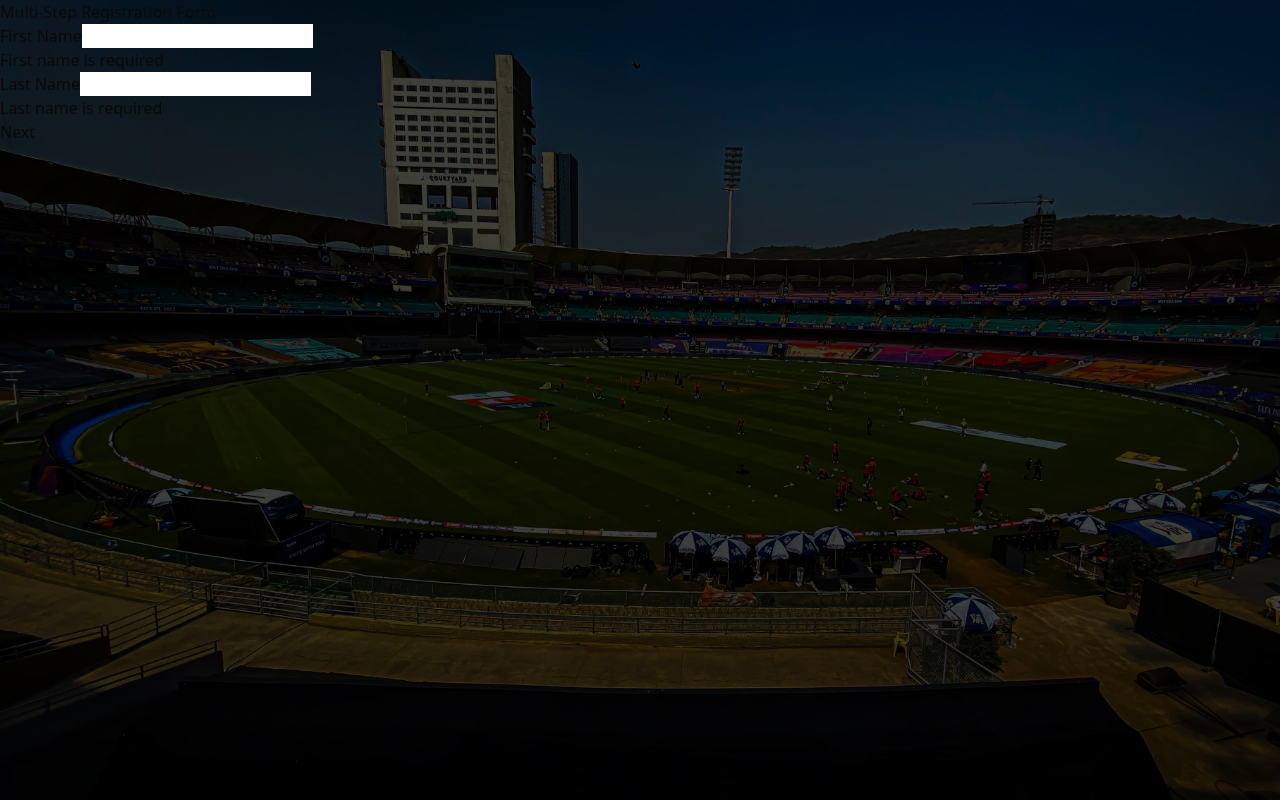
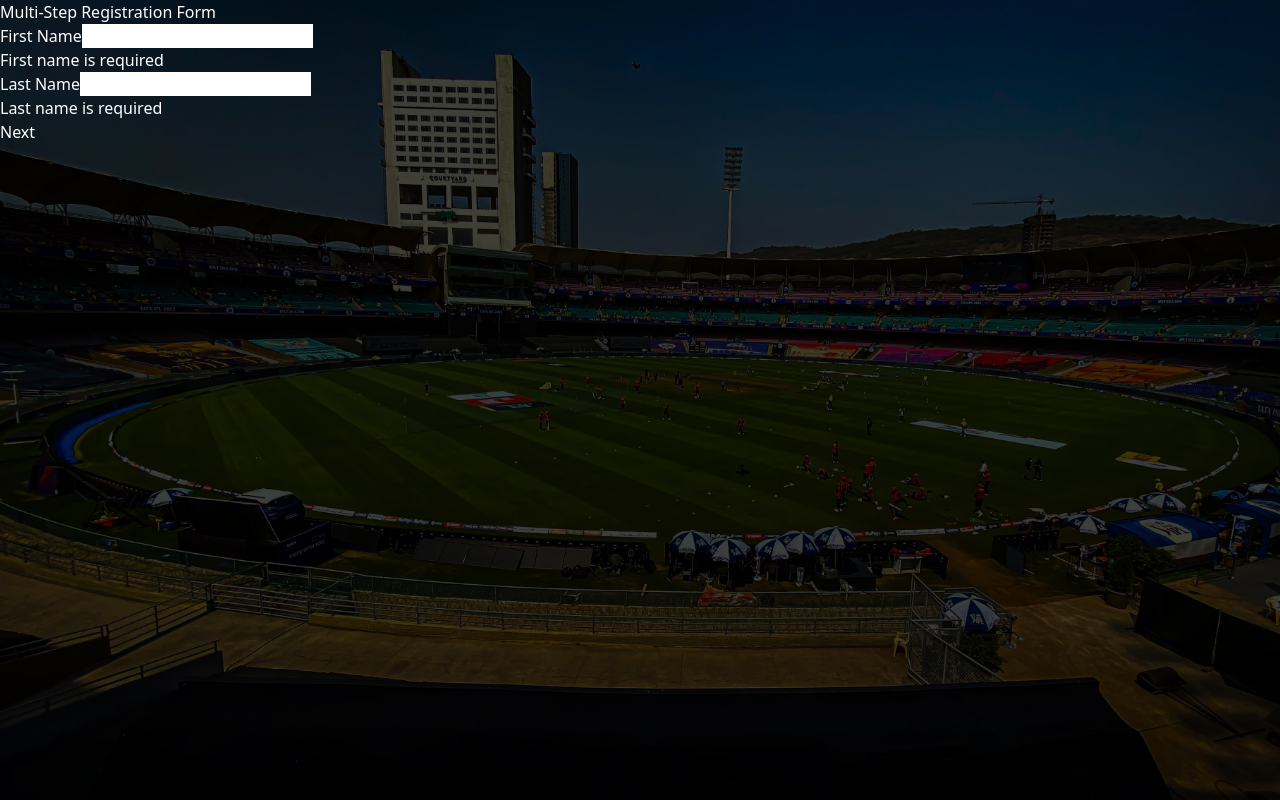
Before and after one commit to Shuffled720/Webbuzz-challenge, a Next.js app: page /registration in a window 1280 px wide. Both pictures are taken after a click on the button "Next". Built offline with nearby package versions, Linux system fonts and the light colour scheme.

Commit message:
adds registraiton skeleton

```diff
--- a/src/app/api/register/route.ts
+++ b/src/app/api/register/route.ts
@@ -33,6 +33,6 @@ export async function POST(request: Request) {
     await newUser.save();
     return NextResponse.json({ message: 'User registered successfully!' }, { status: 201 });
   } catch (error) {
-    return NextResponse.json({ error: 'Error saving user' }, { status: 500 });
+    return NextResponse.json({ error: 'Error saving user'+error }, { status: 500 });
   }
 }
--- a/src/app/globals.css
+++ b/src/app/globals.css
@@ -68,6 +68,7 @@ body {
     background-size: cover;
     padding: 0;
     margin: 0;
+    color: #fff;
 
 }
 body:before {
--- a/src/components/Registration/RegistrationForm.tsx
+++ b/src/components/Registration/RegistrationForm.tsx
@@ -21,8 +21,19 @@ const stepTwoSchema = yup.object().shape({
 type FormData = {
     firstName: string;
     lastName: string;
+    age: number;
     email: string;
-    password: string;
+    phone: string;
+    address: string;
+
+    //professional info
+    format: string;
+    experience: "beginner" | "intermediate" | "expert";
+    role: "batsman" | "bowler" | "allrounder" | "wicketkeeper-batsman";
+    battingStyle: "left-hand" | "right-hand";
+    battingOrder: "opening" | "middle" | "tailender";
+    bowlingStyle: "pace" | "spin";
+    bowlingHand: "left-arm" | "right-arm";
 };
 
 const RegistrationForm = () => {
@@ -39,7 +50,7 @@ const RegistrationForm = () => {
                 alert('Registration successful!');
                 console.log(response.data);
             } catch (error) {
-                alert('Error occurred while registering!');
+                alert('Error occurred while registering!' + error);
             }
         } else {
             setStep(step + 1);
@@ -52,41 +63,41 @@ const RegistrationForm = () => {
     };
 
     return (
-        <div>
+        <div className="form-container">
             <h1>Multi-Step Registration Form</h1>
             <form onSubmit={handleSubmit(onSubmit)}>
                 {step === 1 && (
                     <div>
-                        <div>
+                        <div className="form-group">
                             <label>First Name</label>
                             <input type="text" {...register('firstName')} />
-                            {errors.firstName && <p>{errors.firstName.message}</p>}
+                            {errors.firstName && <p className="error-message">{errors.firstName.message}</p>}
                         </div>
-                        <div>
+                        <div className="form-group">
                             <label>Last Name</label>
                             <input type="text" {...register('lastName')} />
-                            {errors.lastName && <p>{errors.lastName.message}</p>}
+                            {errors.lastName && <p className="error-message">{errors.lastName.message}</p>}
                         </div>
                     </div>
                 )}
 
                 {step === 2 && (
                     <div>
-                        <div>
+                        <div className="form-group">
                             <label>Email</label>
                             <input type="email" {...register('email')} />
-                            {errors.email && <p>{errors.email.message}</p>}
+                            {errors.email && <p className="error-message">{errors.email.message}</p>}
                         </div>
-                        <div>
+                        <div className="form-group">
                             <label>Password</label>
                             <input type="password" {...register('password')} />
-                            {errors.password && <p>{errors.password.message}</p>}
+                            {errors.password && <p className="error-message">{errors.password.message}</p>}
                         </div>
                     </div>
                 )}
 
-                {step < 2 && <button type="button" onClick={handleNextStep}>Next</button>}
-                {step === 2 && <button type="submit">Submit</button>}
+                {step < 2 && <button type="button" onClick={handleNextStep} className="btn">Next</button>}
+                {step === 2 && <button type="submit" className="btn">Submit</button>}
             </form>
         </div>
     );
--- a/src/models/User.ts
+++ b/src/models/User.ts
@@ -1,5 +1,5 @@
 // models/User.ts
-import mongoose, { Schema, model, models } from 'mongoose';
+import { Schema, model, models } from 'mongoose';
 
 // Define the User schema
 const userSchema = new Schema({
```
